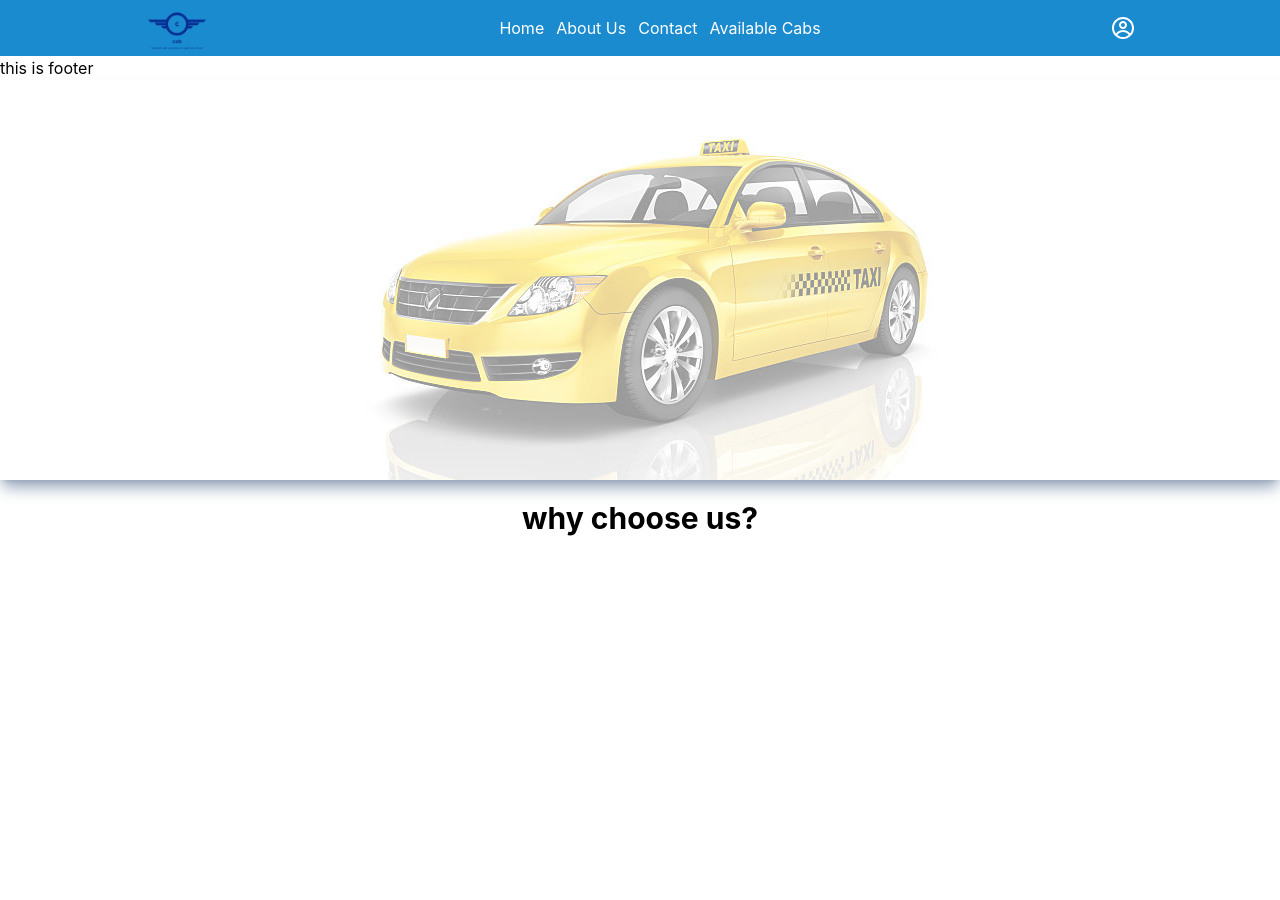
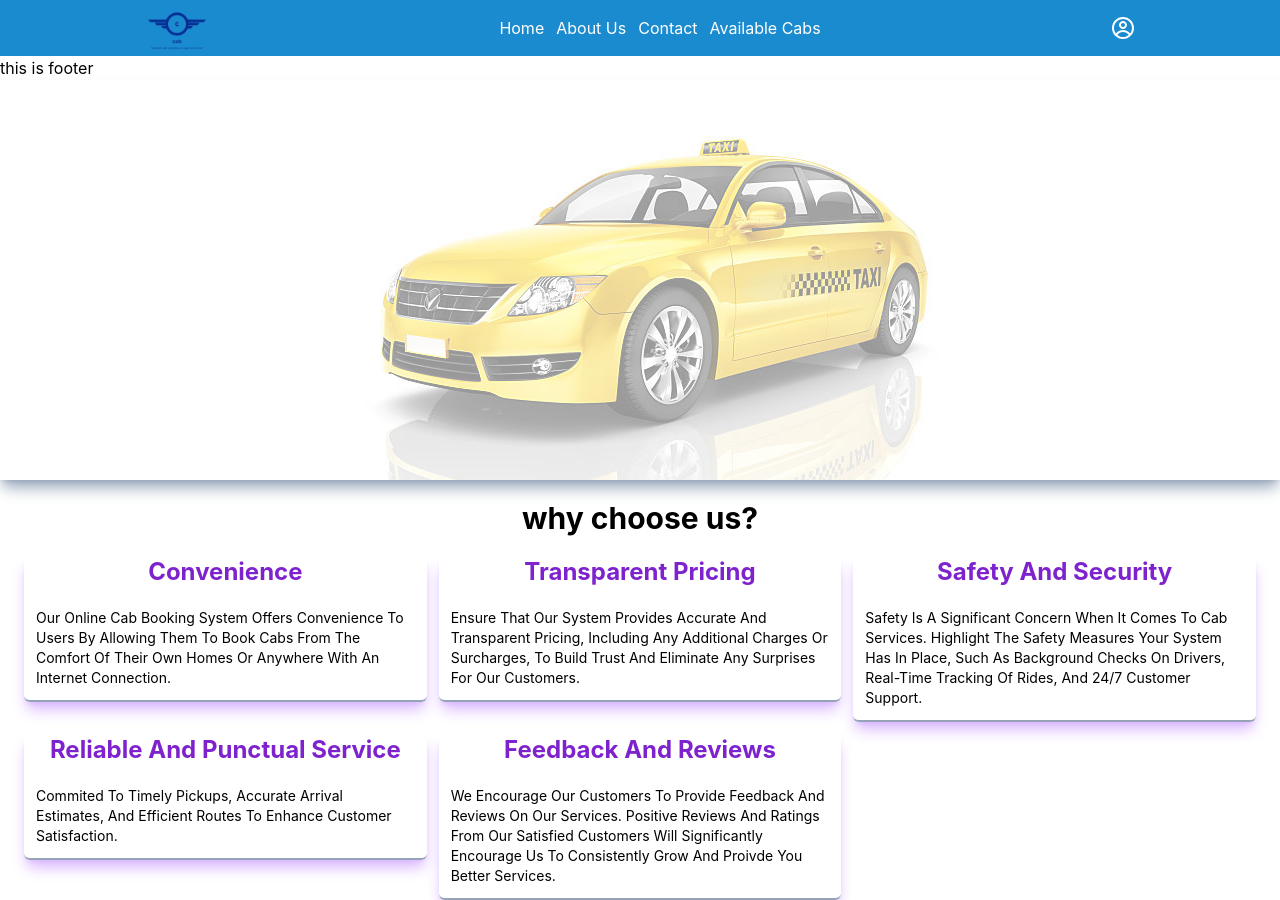
Before and after one commit to Sushant203/clz-project, a React (Create React App) app: page / in a window 1280 px wide. Before the commit the page ends 800 px from the top, so only its background shows below. Built offline with nearby package versions, Linux system fonts and the light colour scheme.

Commit message:
homepage ammendment

```diff
--- a/src/components/homepage/Home.jsx
+++ b/src/components/homepage/Home.jsx
@@ -1,6 +1,33 @@
 import React from "react";
 import cab4 from "../resources/images/cab4.jpg";
 const Home = () => {
+  const Description = [
+    {
+      title: "Convenience",
+      description:
+        "our online cab booking system offers convenience to users by allowing them to book cabs from the comfort of their own homes or anywhere with an internet connection.",
+    },
+    {
+      title: "Transparent Pricing",
+      description:
+        "Ensure that our system provides accurate and transparent pricing, including any additional charges or surcharges, to build trust and eliminate any surprises for our customers.",
+    },
+    {
+      title: "Safety and Security",
+      description:
+        "safety is a significant concern when it comes to cab services. Highlight the safety measures your system has in place, such as background checks on drivers, real-time tracking of rides, and 24/7 customer support.",
+    },
+    {
+      title: "Reliable and Punctual Service",
+      description:
+        "commited to timely pickups, accurate arrival estimates, and efficient routes to enhance customer satisfaction. ",
+    },
+    {
+      title: "Feedback and Reviews",
+      description:
+        "We encourage our customers to provide feedback and reviews on our services. Positive reviews and ratings from our satisfied customers will significantly encourage us to consistently grow and proivde you better services. ",
+    },
+  ];
   return (
     <div>
       {/* upper body */}
@@ -22,6 +49,25 @@ const Home = () => {
         <div className="py-5 text-center">
           <h2 className="text-3xl font-bold">why choose us?</h2>
         </div>
+        <div className="grid grid-cols-3 px-6 gap-3">
+          {Description.map((val, i) => {
+            return (
+              <div key={i} className="">
+                <div className="flex flex-col gap-2 border-b-2 border-slate-400 shadow-lg shadow-purple-300 rounded-md">
+                  <h2 className="font-bold text-2xl text-purple-700 text-center capitalize">
+                    {val.title}
+                  </h2>
+                  <p
+                    className="text-sm px-3 py-3
+                  capitalize"
+                  >
+                    {val.description}
+                  </p>
+                </div>
+              </div>
+            );
+          })}
+        </div>
       </div>
     </div>
   );
```
